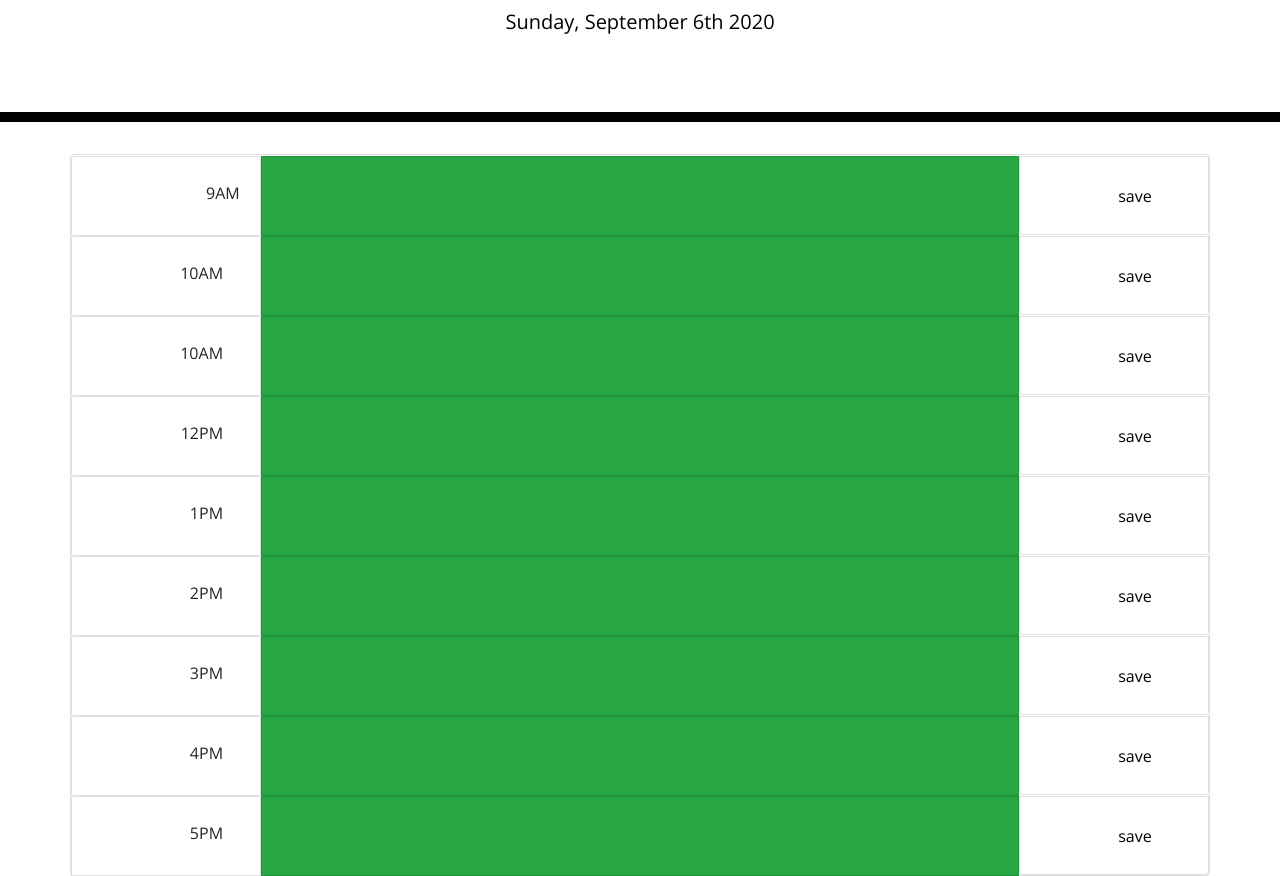
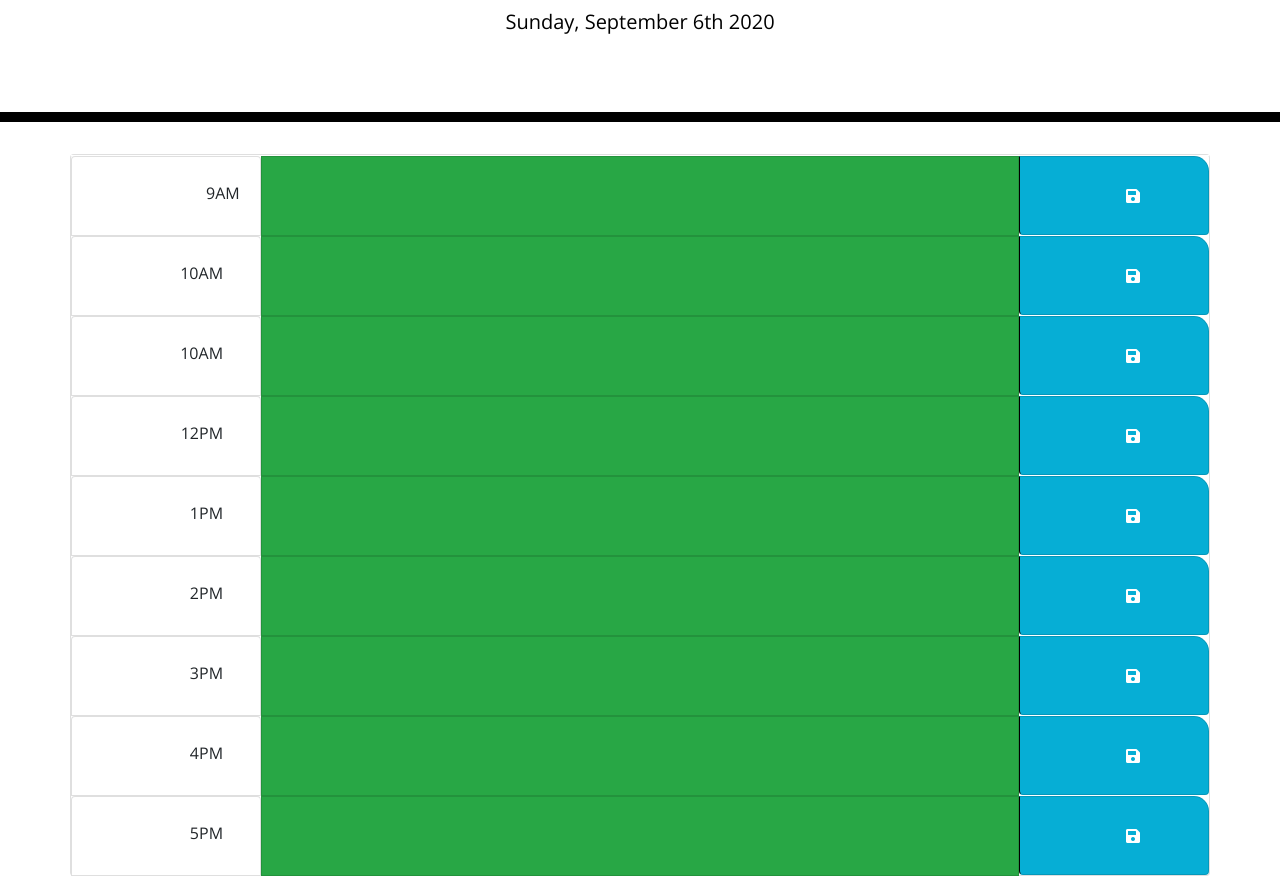
Before and after one commit to ginomaglaqueucla/work-day-scheduler-gm20, a plain HTML site: page index.html in a window 1280 px wide. Shown: the part 182-1058 px from the top of the page. Drawn offline with nearby package versions, Linux system fonts and the light colour scheme.

Commit message:
completed moment

```diff
--- a/index.html
+++ b/index.html
@@ -18,6 +18,7 @@
       href="https://fonts.googleapis.com/css?family=Open+Sans&display=swap"
       rel="stylesheet"
     />
+
     <link rel="stylesheet" href="./assets/css/style.css" />
     <title>Work Day Scheduler</title>
   </head>
@@ -41,8 +42,8 @@
 
         </textarea>
         <!-- Save -->
-        <button class="col-md-2 list-group-item">
-          save
+        <button class="col-md-2 saveBtn list-group-item">
+          <i class="fas fa-save"> </i>
         </button>
       </div>
       <!--  10AM  -->
@@ -56,8 +57,8 @@
         </textarea>
         <!-- </div> -->
         <!-- Save -->
-        <button class="col-md-2 list-group-item">
-          save
+        <button class="col-md-2 saveBtn list-group-item">
+          <i class="fas fa-save"> </i>
         </button>
       </div>
       <!--  11AM  -->
@@ -71,8 +72,8 @@
         </textarea>
         <!-- </div> -->
         <!-- Save -->
-        <button class="col-md-2 list-group-item">
-          save
+        <button class="col-md-2 saveBtn list-group-item">
+          <i class="fas fa-save"> </i>
         </button>
       </div>
       <!--  12PM  -->
@@ -86,8 +87,8 @@
         </textarea>
         <!-- </div> -->
         <!-- Save -->
-        <button class="col-md-2 list-group-item">
-          save
+        <button class="col-md-2 saveBtn list-group-item">
+          <i class="fas fa-save"> </i>
         </button>
       </div>
       <!--  1PM  -->
@@ -101,8 +102,8 @@
         </textarea>
         <!-- </div> -->
         <!-- Save -->
-        <button class="col-md-2 list-group-item">
-          save
+        <button class="col-md-2 saveBtn list-group-item">
+          <i class="fas fa-save"> </i>
         </button>
       </div>
       <!--  2PM  -->
@@ -116,8 +117,8 @@
         </textarea>
         <!-- </div> -->
         <!-- Save -->
-        <button class="col-md-2 list-group-item">
-          save
+        <button class="col-md-2 saveBtn list-group-item">
+          <i class="fas fa-save"> </i>
         </button>
       </div>
           <!--  3PM  -->
@@ -131,8 +132,8 @@
         </textarea>
         <!-- </div> -->
         <!-- Save -->
-        <button class="col-md-2 list-group-item">
-          save
+        <button class="col-md-2 saveBtn list-group-item">
+          <i class="fas fa-save"> </i>
         </button>
       </div>
       <!--  4PM  -->
@@ -146,8 +147,8 @@
         </textarea>
         <!-- </div> -->
         <!-- Save -->
-        <button class="col-md-2 list-group-item">
-          save
+        <button class="col-md-2 saveBtn list-group-item">
+          <i class="fas fa-save"> </i>
         </button>
       </div>
       <!--  5PM  -->
@@ -161,8 +162,8 @@
         </textarea>
         <!-- </div> -->
         <!-- Save -->
-        <button class="col-md-2 list-group-item">
-          save
+        <button class="col-md-2 saveBtn list-group-item">
+          <i class="fas fa-save"> </i>
         </button>
       </div>
     </div>
```
